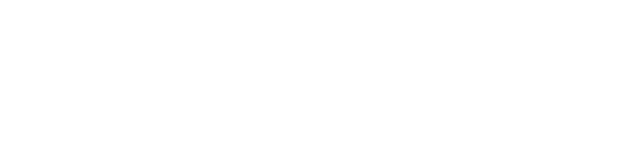
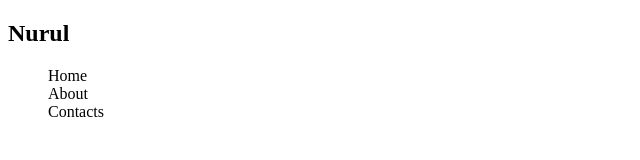
Before and after one commit to nurulhudda247/practice-JM-Repo, a plain HTML site: page index.html in a window 1280 px wide. Shown: the whole page, without its empty margins (0-640 px from the left). Drawn offline with Linux system fonts and the light colour scheme.

Commit message:
first commit

```diff
--- a/index.html
+++ b/index.html
@@ -4,9 +4,21 @@
     <meta charset="UTF-8">
     <meta http-equiv="X-UA-Compatible" content="IE=edge">
     <meta name="viewport" content="width=device-width, initial-scale=1.0">
+    <link rel="stylesheet" href="style.css">
     <title>JM-Repo</title>
 </head>
 <body>
-
+    <section class="header">
+        <nav>
+            <h2>Nurul</h2>
+            <div class="menu">
+                <ul>
+                    <li>Home</li>
+                    <li>About</li>
+                    <li>Contacts</li>
+                </ul>
+            </div>
+        </nav>
+    </section>
 </body>
 </html>
--- /dev/null
+++ b/style.css
@@ -0,0 +1,3 @@
+.header nav ul{
+    list-style: none;
+}
```
